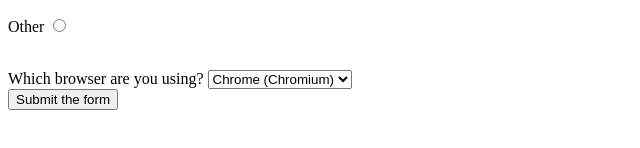
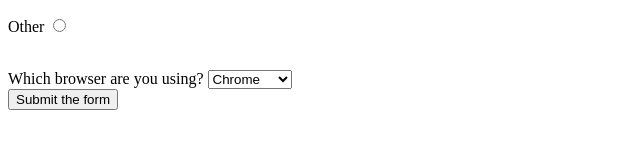
Before and after one commit to jones-jacobj/codeup-web-exercises, a website: page forms.html in a window 1280 px wide. Shown: the part 286-434 px from the top of the page, without its empty margins (0-640 px from the left). Drawn offline with Linux system fonts and the light colour scheme.

Commit message:
Follow up

```diff
--- a/forms.html
+++ b/forms.html
@@ -28,7 +28,8 @@
     <br>
     <label for="browser">Which browser are you using?</label>
     <select name="browser" id="browser">
-        <option value="chrome">Chrome (Chromium)</option>
+        <option value="chrome">Chrome</option>
+        <option value="opera">Chromium</option>
         <option value="safari">Safari</option>
         <option value="firefox">Firefox</option>
         <option value="opera">Opera</option>
```
